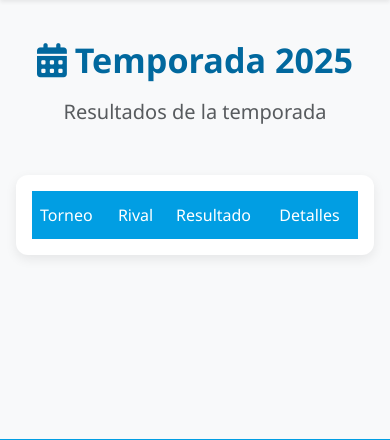
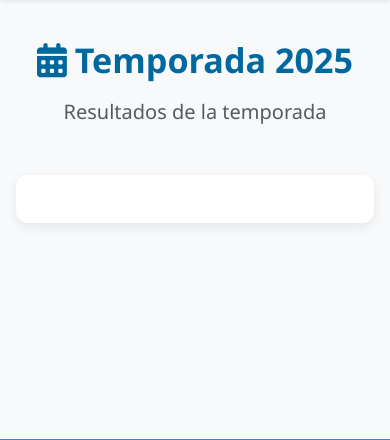
Before and after one commit to Valentin0804/HistorialClub, a Django app: page /temporada-actual/ in a window 390 px wide. Shown: the part 76-516 px from the top of the page. Run offline with Django 5.2, Linux system fonts and the light colour scheme; data that the repository does not hold is empty; parts of the project's set-up code (start-up, migrations or seed data) failed here and were passed over; some libraries are stand-ins or nearby versions.

Commit message:
Cambio de vista Mobile, y agrego busca con escritura

```diff
--- a/Backend/historial/static/css/temporada_actual.css
+++ b/Backend/historial/static/css/temporada_actual.css
@@ -58,7 +58,7 @@
 .matches-table {
   width: 100%;
   border-collapse: collapse;
-  min-width: 600px;
+  min-width: 600px; /* Esto causa el scroll en escritorio, pero lo arreglaremos en móvil */
 }
 
 .matches-table th {
@@ -129,42 +129,83 @@
   transform: scale(1.1);
 }
 
-/* Ajuste Responsive */
+/* =================================================================== */
+/*             CÓDIGO CSS AÑADIDO PARA LA VISTA MÓVIL                  */
+/* =================================================================== */
+
 @media (max-width: 768px) {
+
   .season-container {
-    padding: 1rem;
+    padding: 1rem; /* Reducimos el padding general en pantallas pequeñas */
   }
 
-  .season-header h1 {
-    font-size: 1.8rem;
+  /* Anulamos el ancho mínimo para que la tabla no se desborde */
+  .matches-table {
+    min-width: 0;
   }
 
-  .matches-card {
-    padding: 1rem;
+  /* Ocultamos la cabecera original de la tabla */
+  .matches-table thead {
+    display: none;
   }
 
-  .matches-table th,
+  /* Convertimos cada fila en una tarjeta de resumen */
+  .matches-table tr {
+    display: block;
+    background: var(--blanco);
+    text-align: center;
+    padding: 1.25rem 1rem;
+    margin-bottom: 1rem;
+    border-radius: 12px;
+    box-shadow: 0 2px 8px rgba(0, 0, 0, 0.07);
+    /* El borde izquierdo se sigue usando para indicar el resultado */
+    border-left-width: 5px;
+    border-left-style: solid;
+  }
+
+  /* Ocultamos la columna "Condición" que no es esencial en móvil */
+  .matches-table td:nth-child(5) {
+    display: none;
+  }
+
+  /* Cada celda se convierte en un bloque dentro de la tarjeta */
   .matches-table td {
-    padding: 0.75rem 0.5rem;
+    display: block;
+    border: none;
+    padding: 0;
+  }
+
+  /* --- Damos estilo a cada dato para crear una jerarquía visual --- */
+
+  /* Rival */
+  .matches-table td:nth-child(3) {
+    font-size: 1.3rem;
+    font-weight: 600;
+    color: var(--texto-principal);
+    margin-bottom: 0.5rem;
+  }
+
+  /* Resultado */
+  .matches-table td:nth-child(4) {
+    font-size: 1.75rem;
+    font-weight: bold;
+    margin-bottom: 0.75rem;
+  }
+
+  /* Fecha y Torneo */
+  .matches-table td:nth-child(1),
+  .matches-table td:nth-child(2) {
+    font-size: 0.9rem;
+    color: var(--texto-secundario);
+    line-height: 1.4;
+  }
+
+  /* Botón de Detalles */
+  .matches-table td:nth-child(6) {
+    margin-top: 1rem;
   }
 
   .info-btn {
-    width: 28px;
-    height: 28px;
-    font-size: 0.9rem;
-  }
-
-  .matches-table {
-    min-width: auto; /* para que no requiera mínimo de columnas */
-  }
-
-  /* Solo aplicar cuando el ancho sea menor a 768px */
-
-  /* Ocultar las columnas Fecha (1ª) y Condición (5ª) */
-  .matches-table th:nth-child(1),
-  .matches-table td:nth-child(1),
-  .matches-table th:nth-child(5),
-  .matches-table td:nth-child(5) {
-    display: none;
+    font-size: 1.5rem; /* Más grande para facilitar el toque */
   }
 }
--- a/Backend/historial/templates/historial/base.html
+++ b/Backend/historial/templates/historial/base.html
@@ -122,8 +122,11 @@
             </div>
         </footer>
 
-        <script
-            src="https://cdn.jsdelivr.net/npm/bootstrap@5.3.0/dist/js/bootstrap.bundle.min.js"></script>
+        <script src="https://cdn.jsdelivr.net/npm/bootstrap@5.3.0/dist/js/bootstrap.bundle.min.js"></script>
+        <script src="https://code.jquery.com/jquery-3.6.0.min.js"></script>
+        <script src="https://cdn.jsdelivr.net/npm/select2@4.1.0-rc.0/dist/js/select2.min.js"></script>
+        <link href="https://cdn.jsdelivr.net/npm/select2@4.1.0-rc.0/dist/css/select2.min.css" rel="stylesheet" />
+
         {% block scripts %}{% endblock %}
     </body>
 </html>
```
Also changed, not shown: Backend/historial/static/css/historicos.css (+5 -27 lines), Backend/historial/templates/historial/historicos.html (+21 -6 lines).
